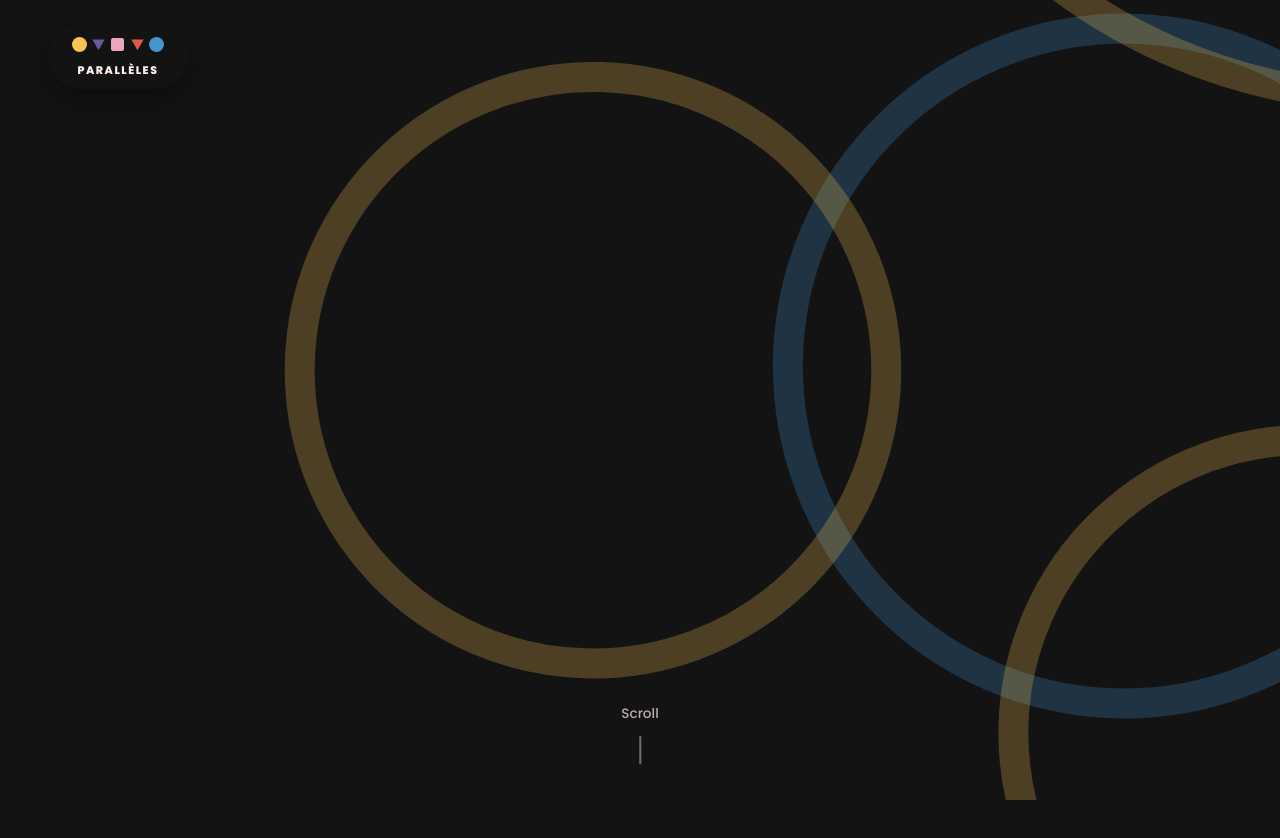
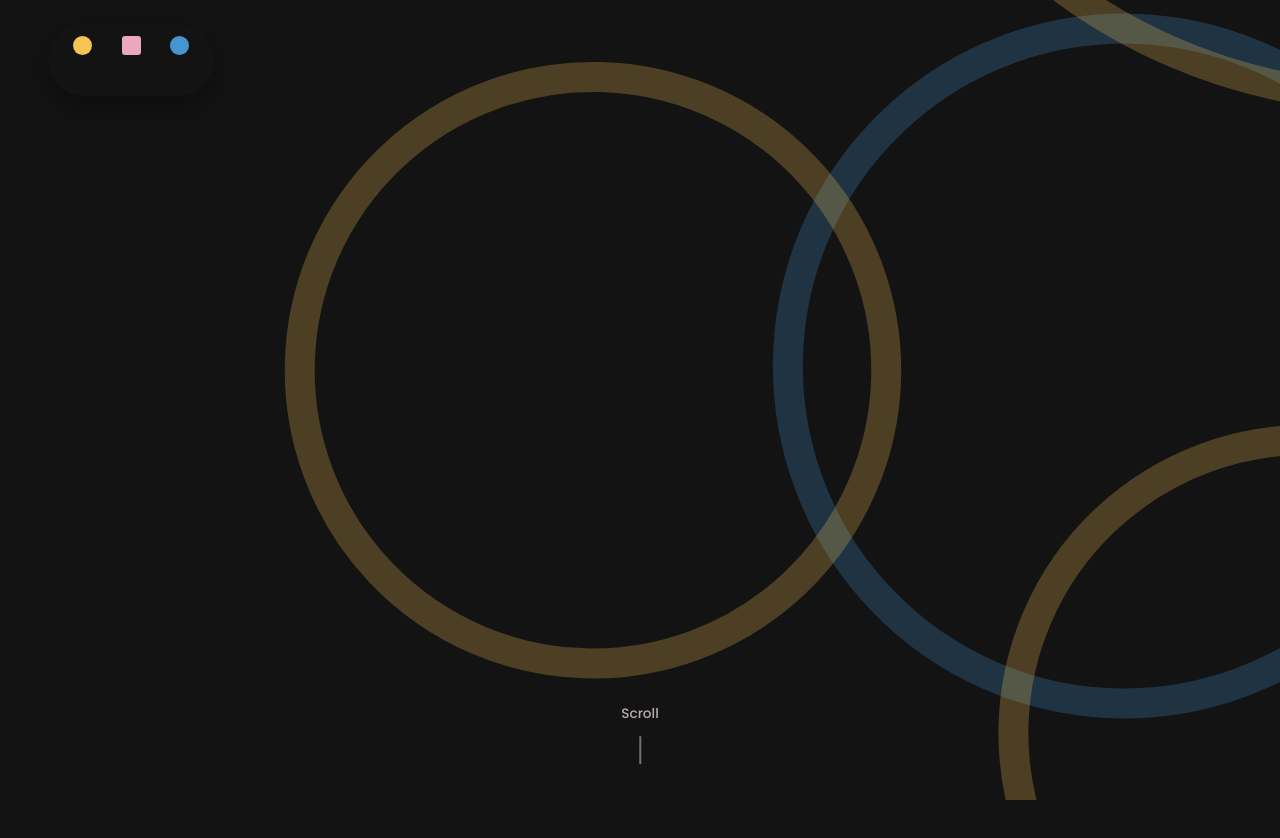
Before and after one commit to edouard-pdt/PHASE_3, a React (Vite) app: page / in a window 1280 px wide. Shown: the top 838 px of the page. Built offline with nearby package versions, Linux system fonts and the light colour scheme.

Commit message:
Refactor Logo component with geometric shapes
Refactor Logo component to use separate geometric shape components for better organization and maintainability.

```diff
--- a/src/app/components/Logo.tsx
+++ b/src/app/components/Logo.tsx
@@ -1,71 +1,108 @@
 import React from "react";
+import svgPaths from "../../imports/LOGO.svg";
+
+function Paralleles() {
+  return (
+    <div className="col-1 h-[15.568px] relative row-2 shrink-0 w-[24.866px]">
+      <svg className="absolute block inset-0 size-full" fill="none" preserveAspectRatio="none" viewBox="0 0 24.8662 15.5683">
+        <path d={svgPaths.p3f344400} fill="#FFEFEC" />
+        <path d={svgPaths.pc4dae00} fill="#FFEFEC" />
+      </svg>
+    </div>
+  );
+}
+
+function G1() {
+  return (
+    <div className="col-2 h-[15.568px] relative row-2 shrink-0 w-[24.974px]">
+      <svg className="absolute block inset-0 size-full" fill="none" preserveAspectRatio="none" viewBox="0 0 24.9742 15.5683">
+        <path d={svgPaths.p19154000} fill="#FFEFEC" />
+        <path d={svgPaths.p1429f100} fill="#FFEFEC" />
+      </svg>
+    </div>
+  );
+}
+
+function G2() {
+  return (
+    <div className="col-3 h-[15.568px] relative row-2 shrink-0 w-[23.606px]">
+      <svg className="absolute block inset-0 size-full" fill="none" preserveAspectRatio="none" viewBox="0 0 23.6057 15.5683">
+        <path d={svgPaths.p8975c00} fill="#FFEFEC" />
+        <path d={svgPaths.p1c54ed00} fill="#FFEFEC" />
+      </svg>
+    </div>
+  );
+}
+
+function G3() {
+  return (
+    <div className="col-4 h-[15.568px] relative row-2 shrink-0 w-[23.8px]">
+      <svg className="absolute block inset-0 size-full" fill="none" preserveAspectRatio="none" viewBox="0 0 23.8005 15.5683">
+        <path d={svgPaths.p3dd5aa80} fill="#FFEFEC" />
+        <path d={svgPaths.p37802680} fill="#FFEFEC" />
+      </svg>
+    </div>
+  );
+}
+
+function G4() {
+  return (
+    <div className="col-5 h-[16.329px] relative row-2 shrink-0 w-[24.062px]">
+      <svg className="absolute block inset-0 size-full" fill="none" preserveAspectRatio="none" viewBox="0 0 24.0616 16.3293">
+        <path d={svgPaths.p2d5ea380} fill="#FFEFEC" />
+        <path d={svgPaths.p11294e00} fill="#FFEFEC" />
+      </svg>
+    </div>
+  );
+}
 
 export function Logo() {
   return (
     <div
-      className="bg-[#131313] gap-y-[10px] grid grid-cols-5 grid-rows-[auto_auto] px-[22px] py-[12px] rounded-full items-center justify-items-center select-none"
+      // 🛠️ Ajout de shrink-0 et select-none pour stabiliser le comportement dans le Header flex
+      className="bg-[#131313] gap-y-[13px] grid grid-cols-[repeat(5,fit-content(100%))] grid-rows-[repeat(2,fit-content(100%))] px-[22px] py-[12px] rounded-full shrink-0 select-none items-center justify-items-center"
+      // 🛠️ Fixation stricte de la largeur pour empêcher l'écrasement horizontal des colonnes fit-content
       style={{
         boxShadow: "0 10px 30px rgba(0,0,0,0.35)",
-        width: "140px",
-        height: "65px"
+        width: "166px",
+        minWidth: "166px"
       }}
       data-name="LOGO"
     >
-      {/* === RANGÉE 1 : LES 5 FORMES GÉOMÉTRIQUES === */}
-
-      {/* Col 1 : Rond Jaune */}
-      <div className="col-start-1 row-start-1 shrink-0 size-[15px]">
-        <svg className="block size-full" fill="none" viewBox="0 0 25.83 25.83">
-          <circle cx="12.915" cy="12.915" fill="#F6C453" r="12.915" />
-        </svg>
-      </div>
-
-      {/* Col 2 : Triangle Violet (Correction du tracé manquant) */}
-      <div className="col-start-2 row-start-1 flex items-center justify-center shrink-0">
+      <div className="col-2 flex items-center justify-center relative row-1 shrink-0">
         <div className="flex-none rotate-180">
-          <div className="relative size-[15px]">
-            <svg className="block size-full" fill="none" viewBox="0 0 25.83 25.83">
-              <polygon points="12.915,3 23.5,21.5 2.33,21.5" fill="#6559A1" />
+          <div className="relative size-[19px]">
+            <svg className="absolute block inset-0 size-full" fill="none" preserveAspectRatio="none" viewBox="0 0 25.83 25.83">
+              <path d={svgPaths.p2c058500} fill="#6559A1" />
             </svg>
           </div>
         </div>
       </div>
-
-      {/* Col 3 : Carré Rose */}
-      <div className="bg-[#eba7be] col-start-3 row-start-1 shrink-0 size-[13px] rounded-[2px]" />
-
-      {/* Col 4 : Triangle Orange (Correction du tracé manquant) */}
-      <div className="col-start-4 row-start-1 flex items-center justify-center shrink-0">
+      <div className="col-4 flex items-center justify-center relative row-1 shrink-0">
         <div className="flex-none rotate-180">
-          <div className="relative size-[15px]">
-            <svg className="block size-full" fill="none" viewBox="0 0 25.83 25.83">
-              <polygon points="12.915,3 23.5,21.5 2.33,21.5" fill="#DE5C44" />
+          <div className="relative size-[19px]">
+            <svg className="absolute block inset-0 size-full" fill="none" preserveAspectRatio="none" viewBox="0 0 25.83 25.83">
+              <path d={svgPaths.p2c058500} fill="#DE5C44" />
             </svg>
           </div>
         </div>
       </div>
-
-      {/* Col 5 : Rond Bleu */}
-      <div className="col-start-5 row-start-1 shrink-0 size-[15px]">
-        <svg className="block size-full" fill="none" viewBox="0 0 25.83 25.83">
+      <div className="col-1 relative row-1 shrink-0 size-[19px]">
+        <svg className="absolute block inset-0 size-full" fill="none" preserveAspectRatio="none" viewBox="0 0 25.83 25.83">
+          <circle cx="12.915" cy="12.915" fill="#F6C453" r="12.915" />
+        </svg>
+      </div>
+      <div className="bg-[#eba7be] col-3 relative row-1 shrink-0 size-[19px] rounded-[3px]" />
+      <div className="col-5 relative row-1 shrink-0 size-[19px]">
+        <svg className="absolute block inset-0 size-full" fill="none" preserveAspectRatio="none" viewBox="0 0 25.83 25.83">
           <circle cx="12.915" cy="12.915" fill="#4595D0" r="12.915" />
         </svg>
       </div>
-
-      {/* === RANGÉE 2 : LE TEXTE SÉCURISÉ (Anti-écrasement horizontal) === */}
-      <div className="col-span-5 row-start-2 w-full flex justify-center">
-        <span
-          className="text-[#FFEFEC] font-black uppercase tracking-[1.5px] whitespace-nowrap block text-center"
-          style={{
-            fontFamily: "'Poppins', sans-serif",
-            fontSize: "11px",
-            lineHeight: "1"
-          }}
-        >
-          Parallèles
-        </span>
-      </div>
-
+      <Paralleles />
+      <G1 />
+      <G2 />
+      <G3 />
+      <G4 />
     </div>
   );
 }
```
